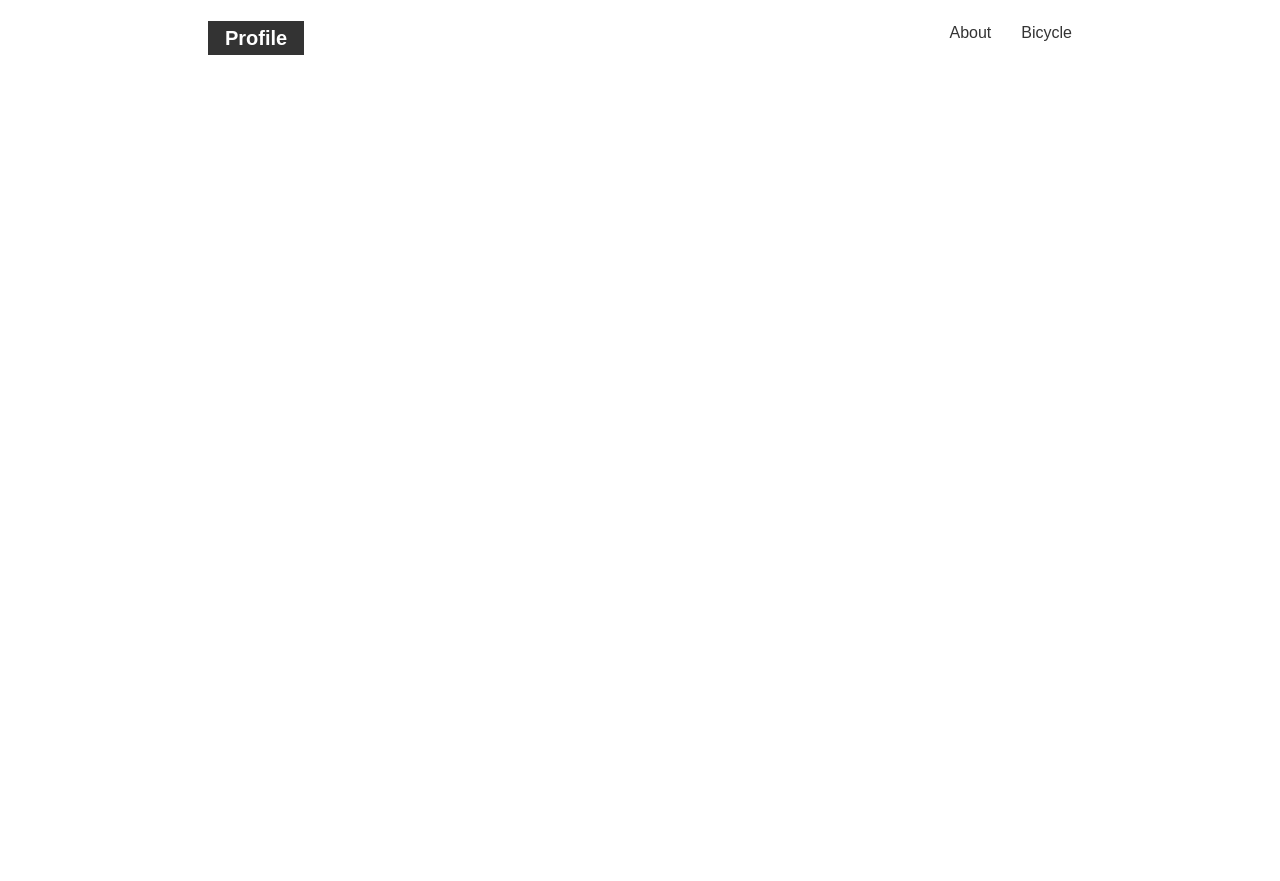
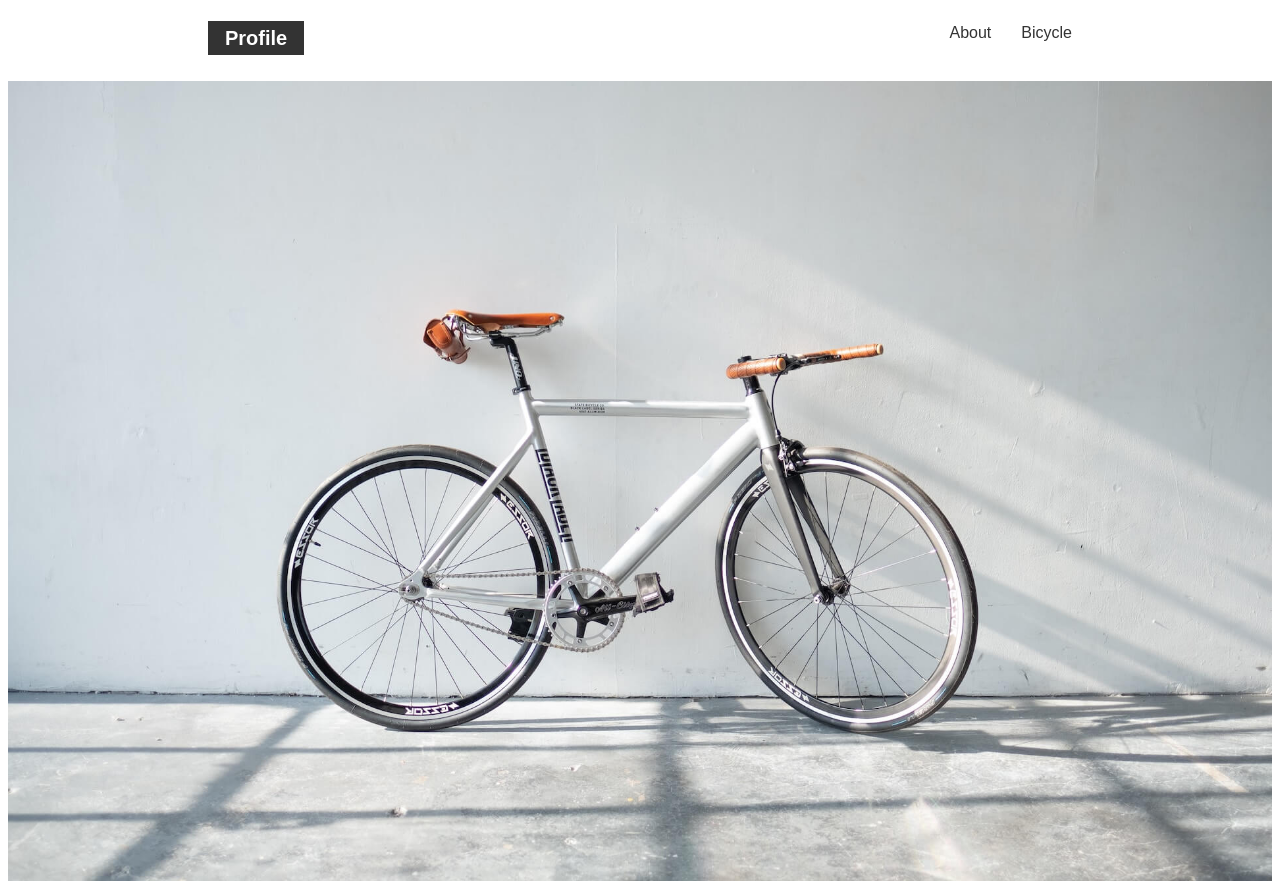
Before and after one commit to coto-no/Practice1, a plain HTML site: page index.html in a window 1280 px wide. Shown: the top 881 px of the page. Drawn offline with Linux system fonts and the light colour scheme; files that its build step writes are made by us from their sources; files whose address does not match are found by name.

Commit message:
Update practice1.css

```diff
--- a/practice1.css
+++ b/practice1.css
@@ -83,7 +83,7 @@ section h2 {
 
 
 .section-top__image {
-    background-image: url("../img/mainvisual.jpg");
+    background-image: url("https://github.com/coto-no/Practice1/blob/main/mainvisual.jpg?raw=true");
     background-position: center;
     background-size: cover;
     width: 100%;
```
